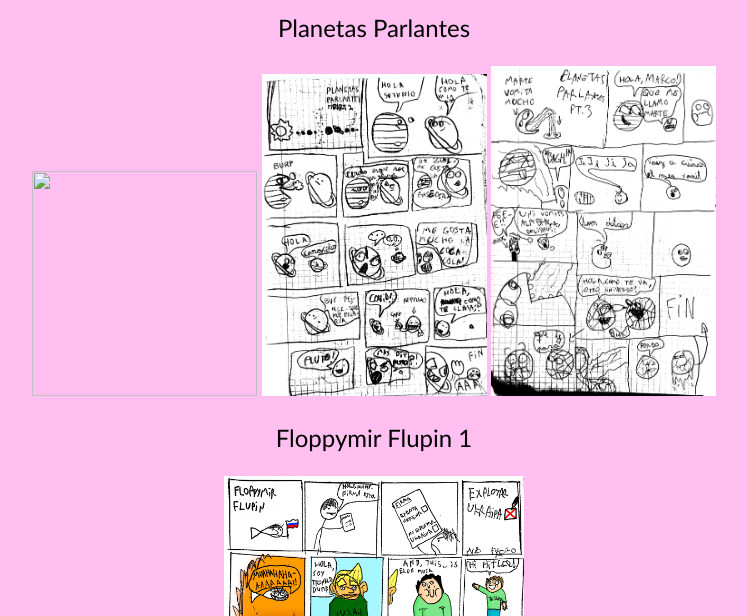
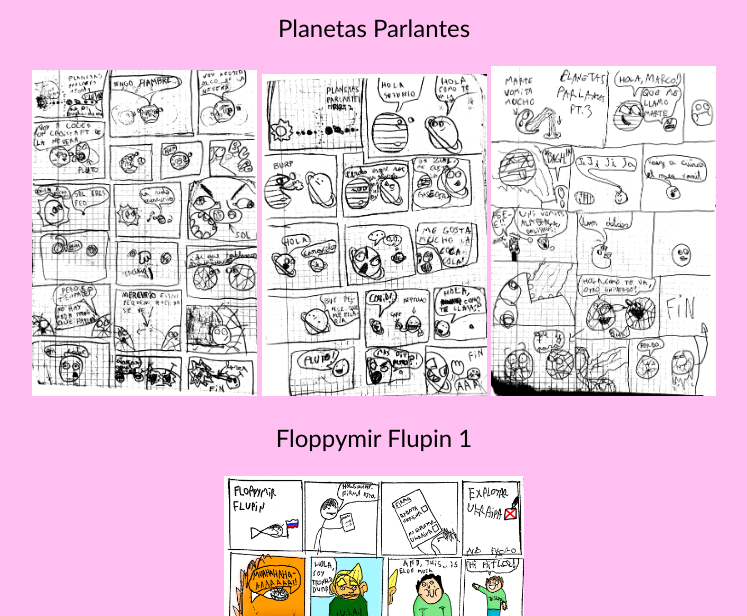
Before and after one commit to Raffiepro/SponkaComix, a plain HTML site: page index.html in a window 1280 px wide. Shown: the part 184-800 px from the top of the page, without its empty margins (266-1013 px from the left). Drawn offline with Linux system fonts and the light colour scheme.

Commit message:
Hope I remember to fix this later

```diff
--- a/index.html
+++ b/index.html
@@ -11,7 +11,7 @@
     <h1>Comics creados por Raffie BT y Derek VQ</h1>
     <p>Planetas Parlantes</p>
     <div>
-        <a href="PlanetasParlantes 1C.png"><img class=".page" width=225px src="PlanetasParlantes 1C.png"></a>
+        <a href="PlanetasParlantes 1C.png"><img class=".page" width=225px src="PlanetasParlantes 1.png"></a>
         <a href="PlanetasParlantes 2.png"><img sclass=".page" width=225px src="PlanetasParlantes 2.png"></a>
         <a href="PlanetasParlantes 3.png"><img class=".page" width=225px src="PlanetasParlantes 3.png"></a>
     </div>
```
